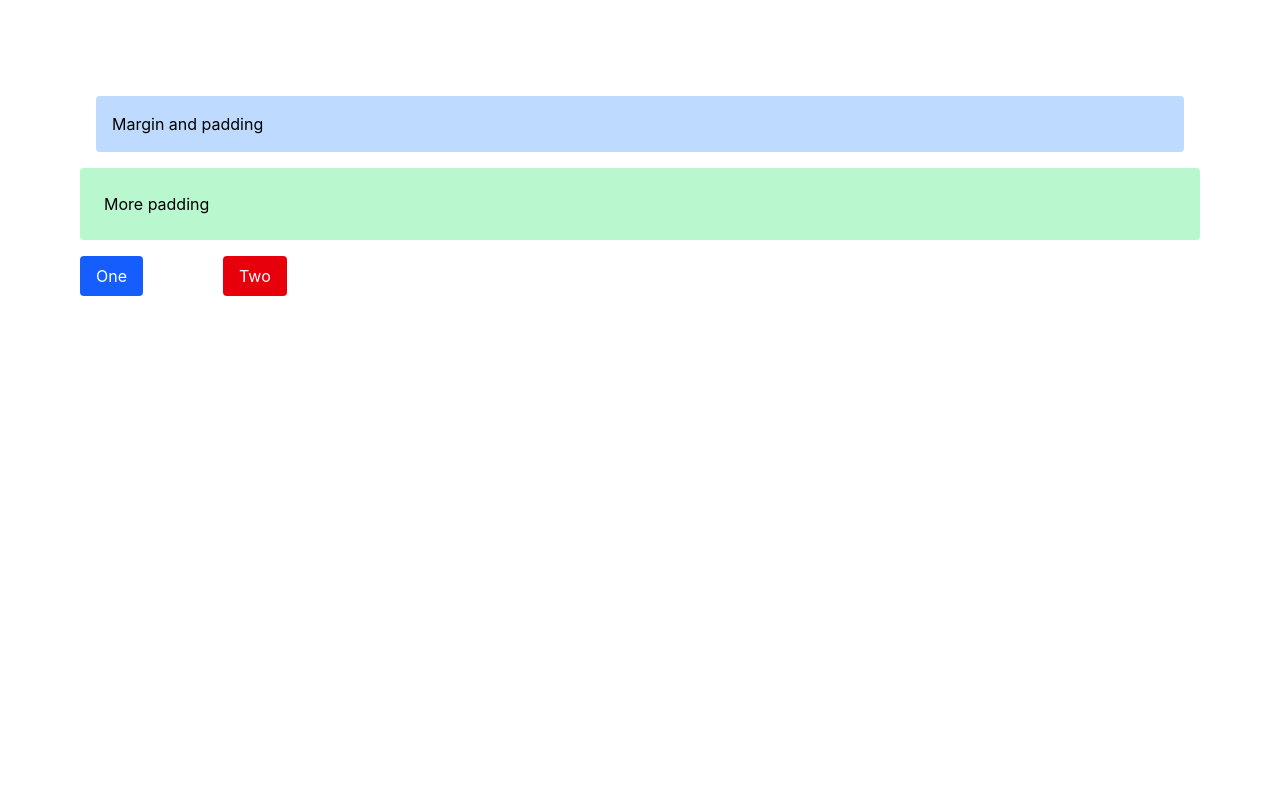
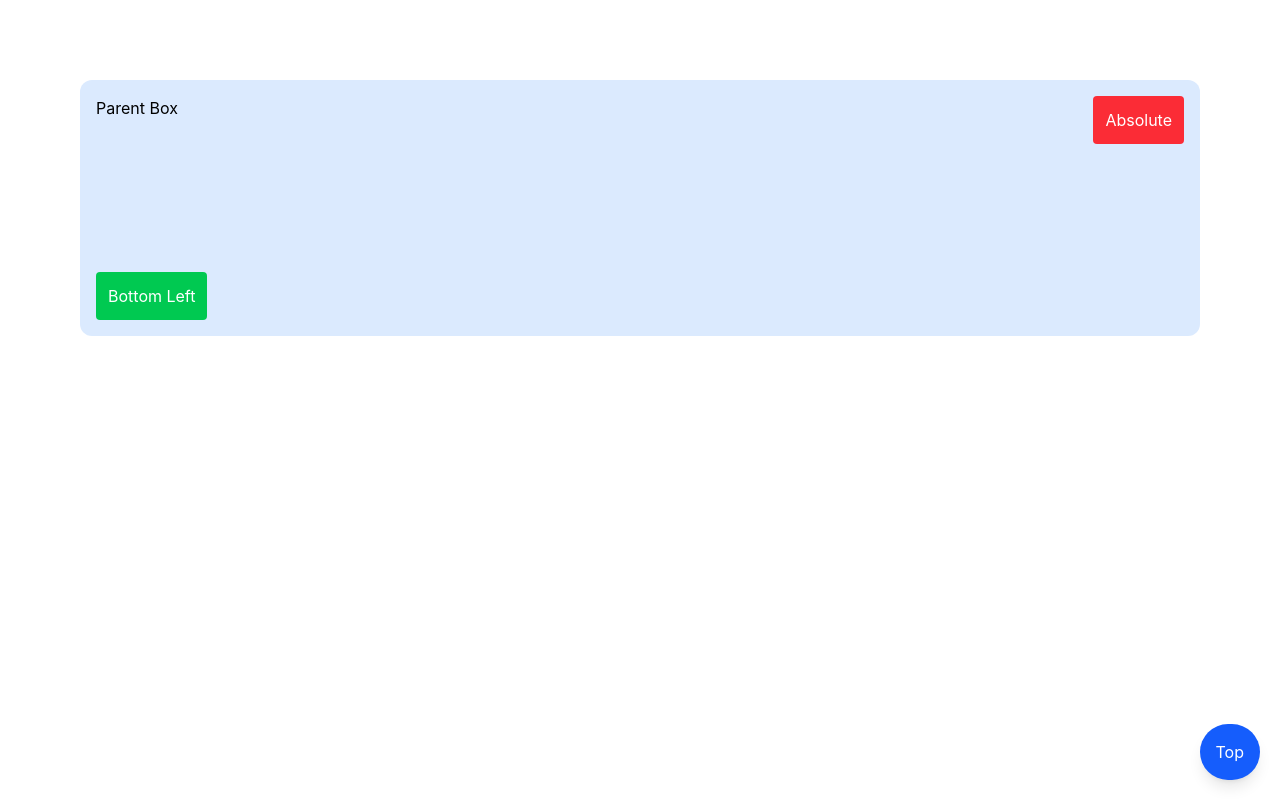
Before and after one commit to Mvinit2245/Millaros_Project, a React (Vite) app in the folder Practice_Millaros/my-app/: page / in a window 1280 px wide. Built offline with nearby package versions, Linux system fonts and the light colour scheme.

Commit message:
tailwindcss commit

```diff
--- /dev/null
+++ b/Practice_Millaros/my-app/src/PracticeTaiwind/FlexBox.jsx
@@ -0,0 +1,22 @@
+import React from 'react'
+
+export default function FlexBox() {
+  return (
+    <div>
+      <div className="flex min-h-screen flex-col items-center justify-center gap-6 bg-gray-100 p-8">
+      <div className="flex w-full max-w-lg items-center justify-between rounded-lg bg-white p-4 shadow">
+        <span>Logo</span>
+        <button className="rounded bg-blue-600 px-4 py-2 text-white">
+          Login
+        </button>
+      </div>
+
+      <div className="flex flex-wrap justify-center gap-4">
+        <div className="rounded bg-red-400 p-8">Box 1</div>
+        <div className="rounded bg-green-400 p-8">Box 2</div>
+        <div className="rounded bg-blue-400 p-8">Box 3</div>
+      </div>
+    </div>
+    </div>
+  )
+}
--- /dev/null
+++ b/Practice_Millaros/my-app/src/PracticeTaiwind/Grids.jsx
@@ -0,0 +1,18 @@
+import React from 'react'
+
+function Grids() {
+  return (
+    <div>
+      <div className="grid grid-cols-4 gap-4 p-8 sm:grid-cols-2 lg:grid-cols-3">
+      <div className="rounded-lg bg-red-200 p-8">Card 1</div>
+      <div className="rounded-lg bg-green-200 p-8">Card 2</div>
+      <div className="rounded-lg bg-blue-200 p-8">Card 3</div>
+      <div className="rounded-lg bg-yellow-200 p-8">Card 4</div>
+      <div className="rounded-lg bg-purple-200 p-8">Card 5</div>
+      <div className="rounded-lg bg-pink-200 p-8">Card 6</div>
+    </div>
+    </div>
+  )
+}
+
+export default Grids
--- /dev/null
+++ b/Practice_Millaros/my-app/src/PracticeTaiwind/Sizing.jsx
@@ -0,0 +1,17 @@
+import React from 'react'
+
+function Sizing() {
+  return (
+    <div>
+     <div className="min-h-screen space-y-4 bg-gray-100 p-8">
+      <div className="h-50 w-40 rounded bg-blue-500"></div>
+
+      <div className="h-32 w-full max-w-md rounded bg-green-500"></div>
+
+      <div className="size-24 rounded-lg bg-purple-500"></div>
+    </div>
+    </div>
+  )
+}
+
+export default Sizing
--- /dev/null
+++ b/Practice_Millaros/my-app/src/PracticeTaiwind/ZIndex.jsx
@@ -0,0 +1,27 @@
+import React from 'react'
+
+function ZIndex() {
+  return (
+    <div>
+      <div className="min-h-screen p-20">
+      <div className="relative h-64 rounded-xl bg-blue-100 p-4">
+        Parent Box
+
+        <div className="absolute right-4 top-4 rounded bg-red-500 p-3 text-white">
+          Absolute
+        </div>
+
+        <div className="absolute bottom-4 left-4 rounded bg-green-500 p-3 text-white">
+          Bottom Left
+        </div>
+      </div>
+
+      <button className="fixed bottom-5 right-5 z-50 rounded-full bg-blue-600 p-4 text-white shadow-lg">
+        Top
+      </button>
+    </div>
+    </div>
+  )
+}
+
+export default ZIndex
--- a/Practice_Millaros/my-app/src/main.jsx
+++ b/Practice_Millaros/my-app/src/main.jsx
@@ -2,8 +2,12 @@
 import { StrictMode } from "react";
 import { createRoot } from "react-dom/client";
 // import App from "./App.jsx";
-import Utility from "./Utility.jsx";
-import Gaps from "./PracticeTaiwind/Gaps.jsx";
+//import Utility from "./Utility.jsx";
+//import Gaps from "./PracticeTaiwind/Gaps.jsx";
+//import Sizing from "./PracticeTaiwind/Sizing";
+//import FlexBox from "./PracticeTaiwind/FlexBox";
+//import Grids from "./PracticeTaiwind/Grids";
+import ZIndex from "./PracticeTaiwind/ZIndex";
 import "./index.css";
 
 createRoot(document.getElementById("root")).render(
@@ -11,6 +15,10 @@ createRoot(document.getElementById("root")).render(
 
    {/* <App /> */}
    {/*<Utility /> */}
-   <Gaps/>
+    {/* <Gaps/> */}
+    {/* <Sizing/> */}
+    {/* <FlexBox/> */}
+    {/* <Grids/> */}
+    <ZIndex/>
   </StrictMode>
 );
```
